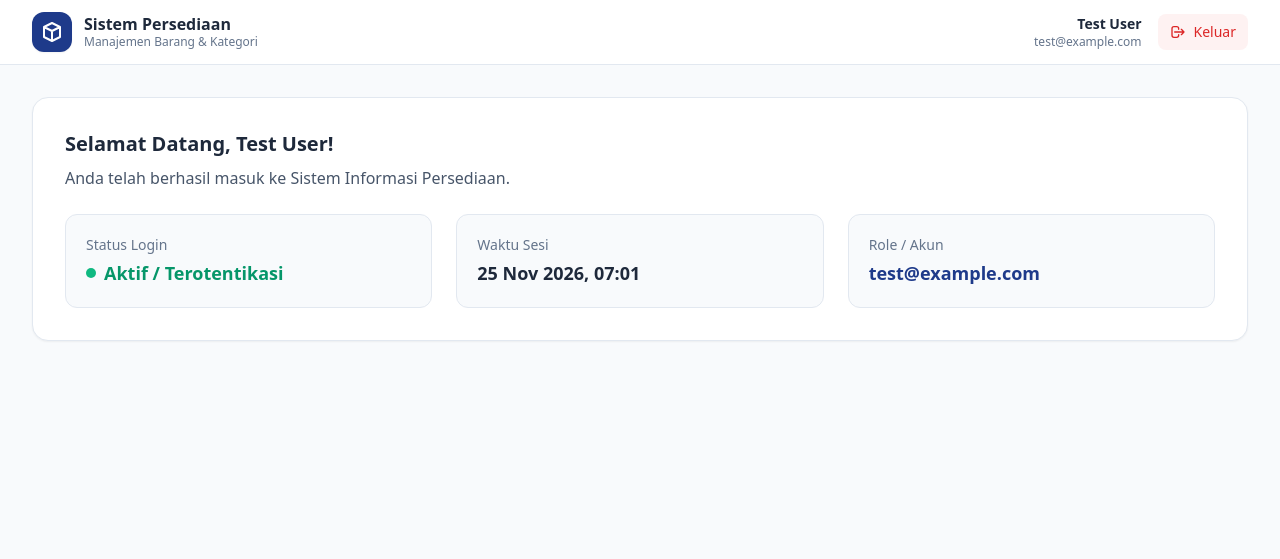
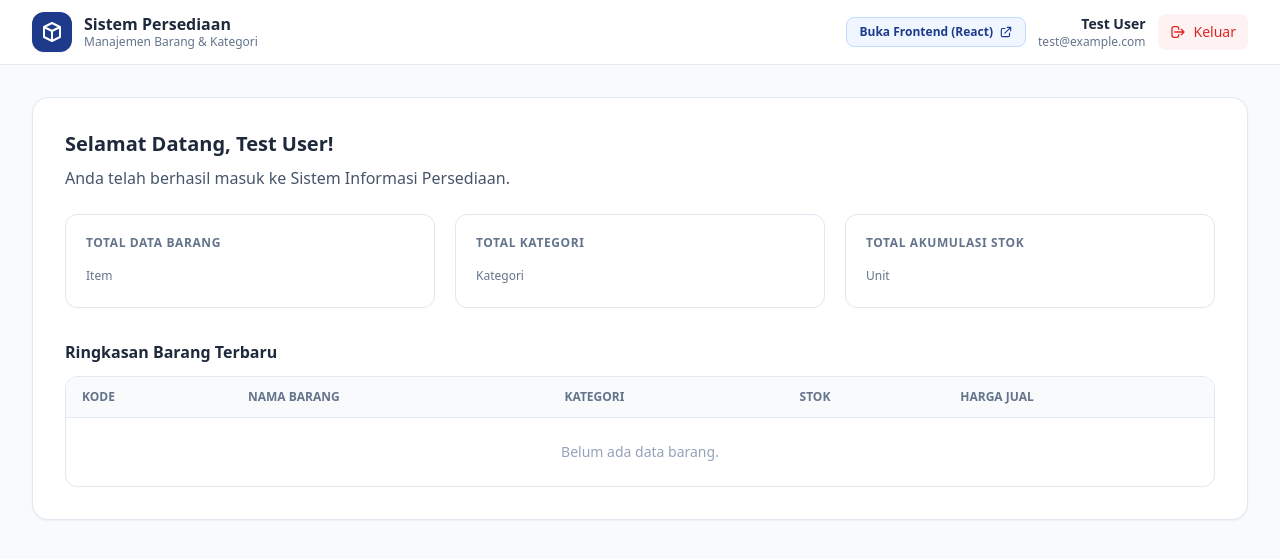
Before and after one commit to ieannoalvhallah/pelatihan-btm, a Laravel app: template resources/views/dashboard.blade.php in a window 1280 px wide. Shown: the top 559 px of the page. Run offline with Laravel 12, Linux system fonts and the light colour scheme; the template is opened without the code that fills it, so the values that code supplies are empty; a user stored in the database is signed in; data comes from the database, SQL or seed files in the repository; some libraries are stand-ins or nearby versions; some web fonts are replaced.

Commit message:
fix: direct redirect to dashboard on login and populate dashboard metrics

```diff
--- a/app/Http/Controllers/Auth/LoginController.php
+++ b/app/Http/Controllers/Auth/LoginController.php
@@ -27,7 +27,7 @@ class LoginController extends Controller
         if (Auth::attempt($credentials, $request->boolean('remember'))) {
             $request->session()->regenerate();
 
-            return redirect()->intended(route('dashboard'));
+            return redirect()->route('dashboard');
         }
 
         return back()->withErrors([
--- a/resources/views/dashboard.blade.php
+++ b/resources/views/dashboard.blade.php
@@ -29,14 +29,20 @@
                     </div>
                 </div>
 
-                <div class="flex items-center gap-4">
+                <div class="flex items-center gap-3">
+                    <a href="http://localhost:5173" target="_blank" class="hidden md:inline-flex items-center gap-1.5 px-3 py-1.5 text-xs font-semibold text-blue-900 bg-blue-50 hover:bg-blue-100 rounded-lg border border-blue-200 transition">
+                        <span>Buka Frontend (React)</span>
+                        <svg class="w-3.5 h-3.5" fill="none" stroke="currentColor" viewBox="0 0 24 24">
+                            <path stroke-linecap="round" stroke-linejoin="round" stroke-width="2" d="M10 6H6a2 2 0 00-2 2v10a2 2 0 002 2h10a2 2 0 002-2v-4M14 4h6m0 0v6m0-6L10 14" />
+                        </svg>
+                    </a>
                     <div class="text-right hidden sm:block">
                         <div class="text-sm font-semibold text-slate-800">{{ auth()->user()->name }}</div>
                         <div class="text-xs text-slate-500">{{ auth()->user()->email }}</div>
                     </div>
                     <form action="{{ route('logout') }}" method="POST">
                         @csrf
-                        <button type="submit" class="inline-flex items-center gap-2 px-3 py-2 text-sm font-medium text-red-600 bg-red-50 hover:bg-red-100 rounded-lg transition">
+                        <button type="submit" class="inline-flex items-center gap-2 px-3 py-2 text-sm font-medium text-red-600 bg-red-50 hover:bg-red-100 rounded-lg transition cursor-pointer">
                             <svg class="w-4 h-4" fill="none" stroke="currentColor" viewBox="0 0 24 24">
                                 <path stroke-linecap="round" stroke-linejoin="round" stroke-width="2" d="M17 16l4-4m0 0l-4-4m4 4H7m6 4v1a3 3 0 01-3 3H6a3 3 0 01-3-3V7a3 3 0 013-3h4a3 3 0 013 3v1" />
                             </svg>
@@ -53,23 +59,53 @@
             <h2 class="text-xl font-bold text-slate-800 mb-2">Selamat Datang, {{ auth()->user()->name }}!</h2>
             <p class="text-slate-600 mb-6">Anda telah berhasil masuk ke Sistem Informasi Persediaan.</p>
 
-            <div class="grid grid-cols-1 sm:grid-cols-2 lg:grid-cols-3 gap-6">
-                <div class="p-5 rounded-xl border border-slate-200 bg-slate-50 hover:bg-slate-100 transition">
-                    <div class="text-sm font-medium text-slate-500 mb-1">Status Login</div>
-                    <div class="text-lg font-bold text-emerald-600 flex items-center gap-2">
-                        <span class="w-2.5 h-2.5 rounded-full bg-emerald-500"></span>
-                        Aktif / Terotentikasi
-                    </div>
+            <div class="grid grid-cols-1 sm:grid-cols-2 lg:grid-cols-3 gap-5 mb-8">
+                <div class="p-5 rounded-xl border border-slate-200 bg-white shadow-xs">
+                    <div class="text-xs font-semibold text-slate-500 uppercase tracking-wider mb-1">Total Data Barang</div>
+                    <div class="text-2xl font-bold text-slate-900">{{ $totalBarang ?? 0 }} <span class="text-xs font-normal text-slate-500">Item</span></div>
                 </div>
 
-                <div class="p-5 rounded-xl border border-slate-200 bg-slate-50 hover:bg-slate-100 transition">
-                    <div class="text-sm font-medium text-slate-500 mb-1">Waktu Sesi</div>
-                    <div class="text-lg font-bold text-slate-800">{{ now()->format('d M Y, H:i') }}</div>
+                <div class="p-5 rounded-xl border border-slate-200 bg-white shadow-xs">
+                    <div class="text-xs font-semibold text-slate-500 uppercase tracking-wider mb-1">Total Kategori</div>
+                    <div class="text-2xl font-bold text-slate-900">{{ $totalKategori ?? 0 }} <span class="text-xs font-normal text-slate-500">Kategori</span></div>
                 </div>
 
-                <div class="p-5 rounded-xl border border-slate-200 bg-slate-50 hover:bg-slate-100 transition">
-                    <div class="text-sm font-medium text-slate-500 mb-1">Role / Akun</div>
-                    <div class="text-lg font-bold text-blue-900">{{ auth()->user()->email }}</div>
+                <div class="p-5 rounded-xl border border-slate-200 bg-white shadow-xs">
+                    <div class="text-xs font-semibold text-slate-500 uppercase tracking-wider mb-1">Total Akumulasi Stok</div>
+                    <div class="text-2xl font-bold text-blue-900">{{ $totalStok ?? 0 }} <span class="text-xs font-normal text-slate-500">Unit</span></div>
+                </div>
+            </div>
+
+            <!-- Recent Barang Table Preview -->
+            <div class="mt-6">
+                <h3 class="text-base font-bold text-slate-800 mb-3">Ringkasan Barang Terbaru</h3>
+                <div class="overflow-x-auto border border-slate-200 rounded-xl">
+                    <table class="w-full text-left text-sm text-slate-700">
+                        <thead class="bg-slate-50 border-b border-slate-200 text-xs font-semibold uppercase text-slate-500">
+                            <tr>
+                                <th class="px-4 py-3">Kode</th>
+                                <th class="px-4 py-3">Nama Barang</th>
+                                <th class="px-4 py-3">Kategori</th>
+                                <th class="px-4 py-3">Stok</th>
+                                <th class="px-4 py-3">Harga Jual</th>
+                            </tr>
+                        </thead>
+                        <tbody class="divide-y divide-slate-100">
+                            @forelse ($recentBarangs ?? [] as $b)
+                                <tr class="hover:bg-slate-50/60 transition">
+                                    <td class="px-4 py-3 font-mono font-medium text-blue-900">{{ $b->kode_barang }}</td>
+                                    <td class="px-4 py-3 font-medium text-slate-800">{{ $b->nama_barang }}</td>
+                                    <td class="px-4 py-3"><span class="px-2.5 py-0.5 rounded-full text-xs font-medium bg-slate-100 text-slate-700">{{ $b->kategori }}</span></td>
+                                    <td class="px-4 py-3 font-semibold {{ $b->stok > 0 ? 'text-emerald-600' : 'text-rose-600' }}">{{ $b->stok }} {{ $b->satuan }}</td>
+                                    <td class="px-4 py-3">Rp {{ number_format($b->harga_jual, 0, ',', '.') }}</td>
+                                </tr>
+                            @empty
+                                <tr>
+                                    <td colspan="5" class="px-4 py-6 text-center text-slate-400">Belum ada data barang.</td>
+                                </tr>
+                            @endforelse
+                        </tbody>
+                    </table>
                 </div>
             </div>
         </div>
--- a/routes/web.php
+++ b/routes/web.php
@@ -2,9 +2,13 @@
 
 use Illuminate\Support\Facades\Route;
 use App\Http\Controllers\Auth\LoginController;
+use App\Models\Barang;
+use App\Models\Kategori;
 
 Route::get('/', function () {
-    return redirect()->route('login');
+    return auth()->check()
+        ? redirect()->route('dashboard')
+        : redirect()->route('login');
 });
 
 Route::middleware('guest')->group(function () {
@@ -17,7 +21,12 @@ Route::middleware('guest')->group(function () {
 
 Route::middleware('auth')->group(function () {
     Route::get('/dashboard', function () {
-        return view('dashboard');
+        $totalBarang = Barang::count();
+        $totalKategori = Kategori::count();
+        $totalStok = Barang::sum('stok');
+        $recentBarangs = Barang::latest()->take(5)->get();
+
+        return view('dashboard', compact('totalBarang', 'totalKategori', 'totalStok', 'recentBarangs'));
     })->name('dashboard');
 
     Route::post('/logout', [LoginController::class, 'logout'])
```
